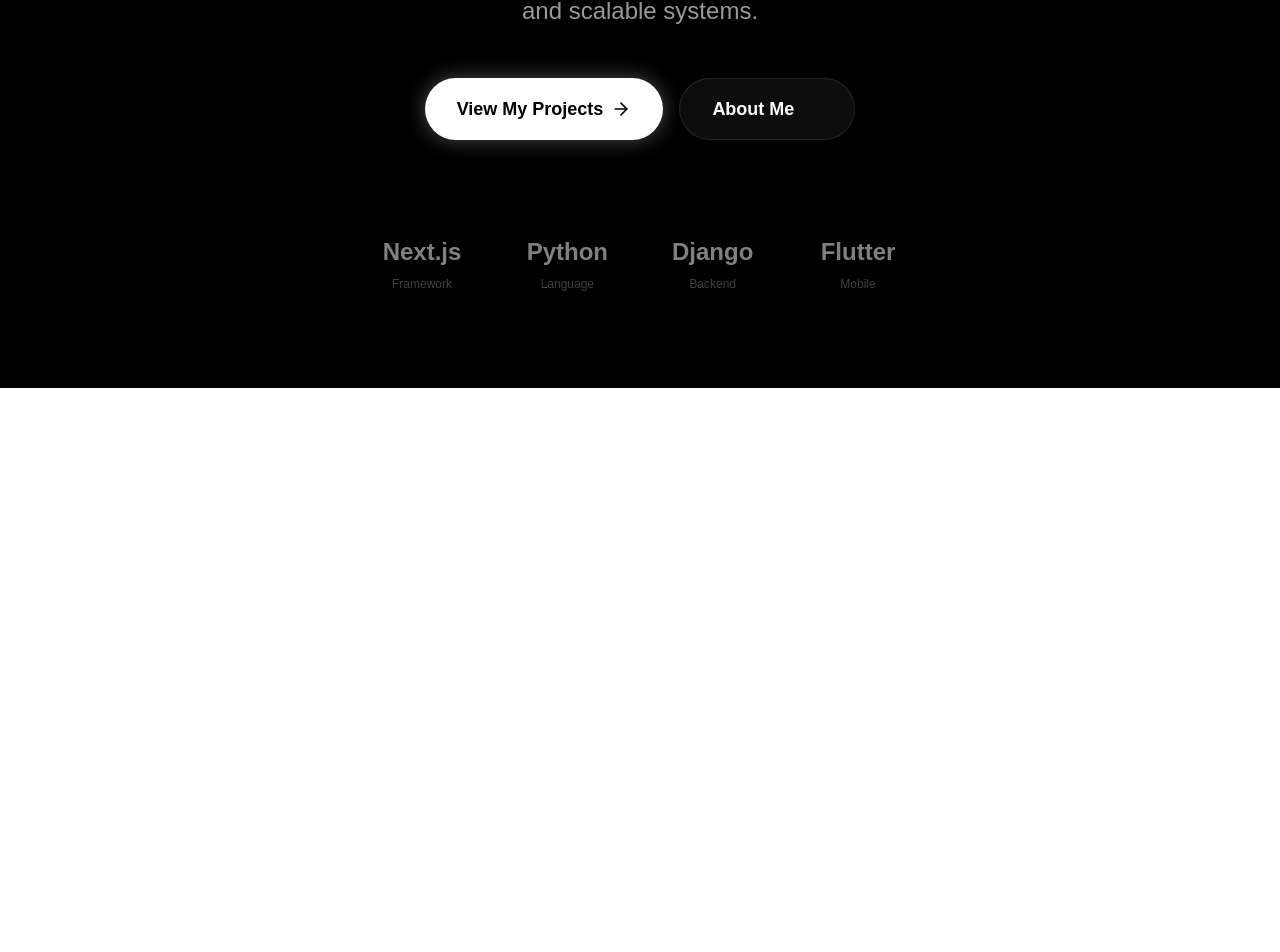
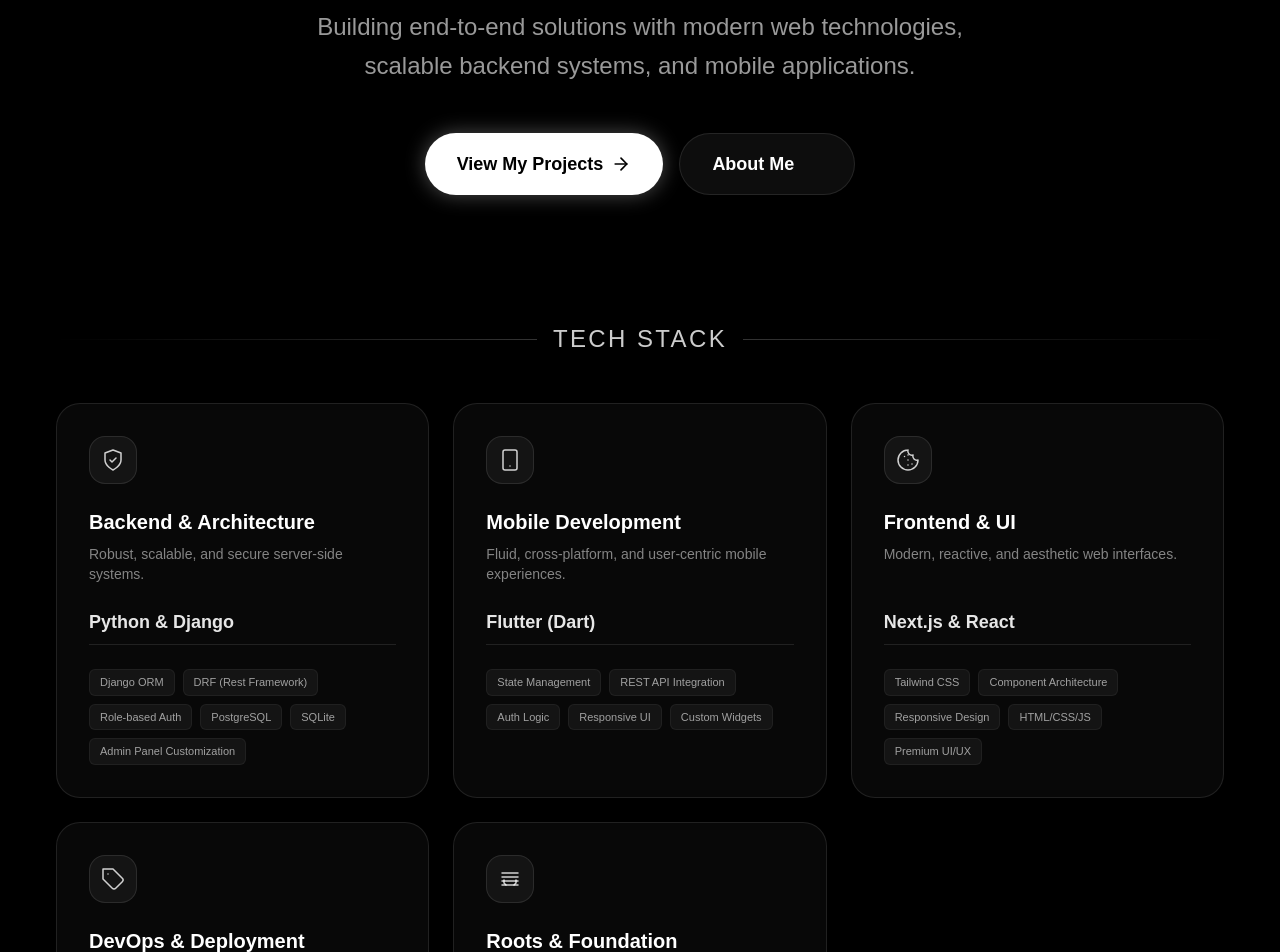
Before and after one commit to furkandalyan/site, a Next.js app: page /en in a window 1280 px wide. Shown: the part 412-1364 px from the top of the page. Before the commit the page ends 800 px from the top, so only its background shows below. Built offline with nearby package versions, Linux system fonts and the light colour scheme.

Commit message:
Update homepage content

```diff
--- a/src/app/[lang]/page.tsx
+++ b/src/app/[lang]/page.tsx
@@ -8,28 +8,102 @@
   const { lang } = await params;
   const isTr = lang === "tr";
 
+  const techCategories = [
+    {
+      title: isTr ? "Backend & Mimari" : "Backend & Architecture",
+      description: isTr
+        ? "Güçlü, ölçeklenebilir ve güvenli sunucu tarafı sistemler."
+        : "Robust, scalable, and secure server-side systems.",
+      icon: (
+        <svg xmlns="http://www.w3.org/2000/svg" width="24" height="24" viewBox="0 0 24 24" fill="none" stroke="currentColor" strokeWidth="1.5" strokeLinecap="round" strokeLinejoin="round"><path d="M12 22s8-4 8-10V5l-8-3-8 3v7c0 6 8 10 8 10"/><path d="m9 12 2 2 4-4"/></svg>
+      ),
+      mainTech: "Python & Django",
+      skills: [
+        "Django ORM", "DRF (Rest Framework)", "Role-based Auth",
+        "PostgreSQL", "SQLite", "Admin Panel Customization"
+      ]
+    },
+    {
+      title: isTr ? "Mobil Geliştirme" : "Mobile Development",
+      description: isTr
+        ? "Akıcı, cross-platform ve kullanıcı odaklı mobil deneyimler."
+        : "Fluid, cross-platform, and user-centric mobile experiences.",
+      icon: (
+        <svg xmlns="http://www.w3.org/2000/svg" width="24" height="24" viewBox="0 0 24 24" fill="none" stroke="currentColor" strokeWidth="1.5" strokeLinecap="round" strokeLinejoin="round"><rect width="14" height="20" x="5" y="2" rx="2" ry="2"/><path d="M12 18h.01"/></svg>
+      ),
+      mainTech: "Flutter (Dart)",
+      skills: [
+        "State Management", "REST API Integration", "Auth Logic",
+        "Responsive UI", "Custom Widgets"
+      ]
+    },
+    {
+      title: isTr ? "Frontend & UI" : "Frontend & UI",
+      description: isTr
+        ? "Modern, reaktif ve estetik web arayüzleri."
+        : "Modern, reactive, and aesthetic web interfaces.",
+      icon: (
+        <svg xmlns="http://www.w3.org/2000/svg" width="24" height="24" viewBox="0 0 24 24" fill="none" stroke="currentColor" strokeWidth="1.5" strokeLinecap="round" strokeLinejoin="round"><path d="M12 2a10 10 0 1 0 10 10 4 4 0 0 1-5-5 4 4 0 0 1-5-5"/><path d="M8.5 8.5v.01"/><path d="M16 16v.01"/><path d="M12 12v.01"/><path d="M12 17v.01"/><path d="M12 7v.01"/></svg>
+      ),
+      mainTech: "Next.js & React",
+      skills: [
+        "Tailwind CSS", "Component Architecture", "Responsive Design",
+        "HTML/CSS/JS", "Premium UI/UX"
+      ]
+    },
+    {
+      title: isTr ? "DevOps & Deployment" : "DevOps & Deployment",
+      description: isTr
+        ? "Sürekli entegrasyon ve production ortamı yönetimi."
+        : "Continuous integration and production environment management.",
+      icon: (
+        <svg xmlns="http://www.w3.org/2000/svg" width="24" height="24" viewBox="0 0 24 24" fill="none" stroke="currentColor" strokeWidth="1.5" strokeLinecap="round" strokeLinejoin="round"><path d="M12 2H2v10l9.29 9.29c.94.94 2.48.94 3.42 0l6.58-6.58c.94-.94.94-2.48 0-3.42L12 2Z"/><path d="M7 7h.01"/></svg>
+      ),
+      mainTech: "Render & Cloud",
+      skills: [
+        "Git & GitHub", "CI/CD Pipelines", "DNS & Domain Management",
+        "Cloudflare", "Auto Deploy"
+      ]
+    },
+    {
+      title: isTr ? "Temel & Geçmiş" : "Roots & Foundation",
+      description: isTr
+        ? "Algoritmik düşünce yapısının temelleri."
+        : "The foundations of algorithmic thinking.",
+      icon: (
+        <svg xmlns="http://www.w3.org/2000/svg" width="24" height="24" viewBox="0 0 24 24" fill="none" stroke="currentColor" strokeWidth="1.5" strokeLinecap="round" strokeLinejoin="round"><path d="m16 18 2-2v-3"/><path d="m8 18-2-2v-3"/><path d="M4 10h16"/><path d="M4 6h16"/><path d="M4 14h16"/><path d="M4 18h16"/></svg>
+      ),
+      mainTech: "C Family & Unity",
+      skills: [
+        "C#", "C", "Unity Game Engine", "Algorithms", "System Logic"
+      ]
+    }
+  ];
+
   return (
-    <div className="flex flex-col items-center justify-center min-h-[80vh] text-center px-4">
-      <div className="relative mb-8">
+    <div className="flex flex-col items-center justify-center min-h-screen px-4 py-20">
+      {/* Hero Section */}
+      <div className="text-center max-w-5xl mx-auto mb-32">
+        <div className="relative mb-8 inline-block">
           <div className="absolute -inset-1 bg-gradient-to-r from-white/20 to-white/5 rounded-full blur opacity-20 animate-pulse"></div>
           <div className="relative px-4 py-1.5 rounded-full border border-white/10 bg-white/5 text-sm text-white/80 backdrop-blur-sm">
             {isTr ? "Portfolyoma Hoş Geldiniz" : "Welcome to my Portfolio"}
           </div>
         </div>
 
-      <h1 className="text-5xl md:text-7xl font-bold tracking-tight mb-6 bg-gradient-to-b from-white via-white/90 to-white/50 bg-clip-text text-transparent max-w-4xl">
+        <h1 className="text-5xl md:text-7xl font-bold tracking-tight mb-8 bg-gradient-to-b from-white via-white/90 to-white/50 bg-clip-text text-transparent">
           {isTr
             ? "Fikirleri Dijital Gerçekliğe Dönüştürüyorum"
             : "Turning Ideas into Digital Reality"}
         </h1>
 
-      <p className="text-xl md:text-2xl text-white/60 max-w-2xl mb-12 leading-relaxed font-light">
+        <p className="text-xl md:text-2xl text-white/60 max-w-2xl mx-auto mb-12 leading-relaxed font-light">
           {isTr
-          ? "Modern web teknolojileri ve ölçeklenebilir sistemler ile kullanıcı odaklı ürünler geliştiriyorum."
-          : "Building user-centric products with modern web technologies and scalable systems."}
+            ? "Modern web teknolojileri, ölçeklenebilir backend sistemleri ve mobil uygulamalar ile uçtan uca çözümler üretiyorum."
+            : "Building end-to-end solutions with modern web technologies, scalable backend systems, and mobile applications."}
         </p>
 
-      <div className="flex flex-col sm:flex-row gap-4 w-full sm:w-auto">
+        <div className="flex flex-col sm:flex-row gap-4 justify-center w-full sm:w-auto">
           <Link
             href={`/${lang}/projects`}
             className="group relative px-8 py-4 bg-white text-black rounded-full font-semibold text-lg hover:bg-white/90 transition-all duration-300 hover:scale-105 shadow-[0_0_20px_rgba(255,255,255,0.3)] hover:shadow-[0_0_30px_rgba(255,255,255,0.5)] flex items-center justify-center gap-2"
@@ -46,24 +120,58 @@
             <svg xmlns="http://www.w3.org/2000/svg" width="20" height="20" viewBox="0 0 24 24" fill="none" stroke="currentColor" strokeWidth="2" strokeLinecap="round" strokeLinejoin="round" className="opacity-0 group-hover:opacity-100 -translate-x-2 group-hover:translate-x-0 transition-all"><path d="M20 6 9 17l-5-5"/></svg>
           </Link>
         </div>
+      </div>
 
-      <div className="mt-24 grid grid-cols-2 md:grid-cols-4 gap-8 md:gap-16 opacity-50 grayscale hover:grayscale-0 transition-all duration-500">
-        {/* Tech Stack Icons / Logos could go here - using text for now */}
-        <div className="flex flex-col items-center gap-2">
-          <span className="text-2xl font-bold text-white">Next.js</span>
-          <span className="text-xs text-white/50">Framework</span>
+      {/* Tech Stack Section */}
+      <div className="w-full max-w-7xl mx-auto">
+        <div className="flex items-center gap-4 mb-12">
+          <div className="h-px flex-1 bg-gradient-to-r from-transparent to-white/20"></div>
+          <h2 className="text-2xl font-light tracking-widest uppercase text-white/80">
+            {isTr ? "Teknoloji Yığını" : "Tech Stack"}
+          </h2>
+          <div className="h-px flex-1 bg-gradient-to-l from-transparent to-white/20"></div>
         </div>
-        <div className="flex flex-col items-center gap-2">
-          <span className="text-2xl font-bold text-white">Python</span>
-          <span className="text-xs text-white/50">Language</span>
+
+        <div className="grid grid-cols-1 md:grid-cols-2 lg:grid-cols-3 gap-6">
+          {techCategories.map((category, index) => (
+            <div
+              key={index}
+              className={`group relative p-8 rounded-3xl bg-white/[0.03] border border-white/10 hover:bg-white/[0.06] hover:border-white/20 transition-all duration-500 hover:-translate-y-1 ${index === 0 ? 'md:col-span-2 lg:col-span-1' : ''}`}
+            >
+              <div className="absolute inset-0 bg-gradient-to-br from-white/5 to-transparent opacity-0 group-hover:opacity-100 transition-opacity duration-500 rounded-3xl pointer-events-none"></div>
+
+              <div className="relative z-10">
+                <div className="w-12 h-12 rounded-2xl bg-white/5 border border-white/10 flex items-center justify-center mb-6 text-white/80 group-hover:text-white group-hover:scale-110 transition-all duration-300">
+                  {category.icon}
                 </div>
-        <div className="flex flex-col items-center gap-2">
-          <span className="text-2xl font-bold text-white">Django</span>
-          <span className="text-xs text-white/50">Backend</span>
+
+                <h3 className="text-xl font-bold text-white mb-2 group-hover:text-white transition-colors">
+                  {category.title}
+                </h3>
+
+                <p className="text-white/50 text-sm mb-6 h-10">
+                  {category.description}
+                </p>
+
+                <div className="mb-6">
+                  <span className="text-lg font-semibold text-white/90 block mb-3 border-b border-white/10 pb-2">
+                    {category.mainTech}
+                  </span>
                 </div>
-        <div className="flex flex-col items-center gap-2">
-          <span className="text-2xl font-bold text-white">Flutter</span>
-          <span className="text-xs text-white/50">Mobile</span>
+
+                <div className="flex flex-wrap gap-2">
+                  {category.skills.map((skill) => (
+                    <span
+                      key={skill}
+                      className="px-2.5 py-1 text-[11px] font-medium rounded-md bg-white/5 text-white/60 border border-white/5 group-hover:border-white/10 group-hover:text-white/80 transition-colors"
+                    >
+                      {skill}
+                    </span>
+                  ))}
+                </div>
+              </div>
+            </div>
+          ))}
         </div>
       </div>
     </div>
```
Lines whose indentation alone changed are shown as unchanged.
